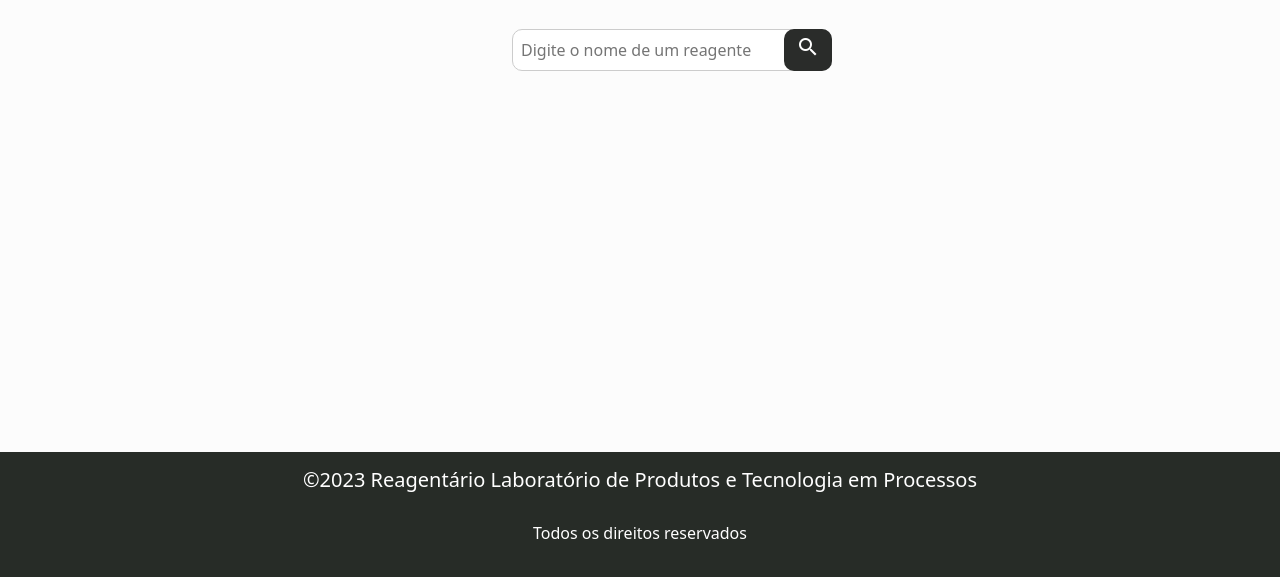
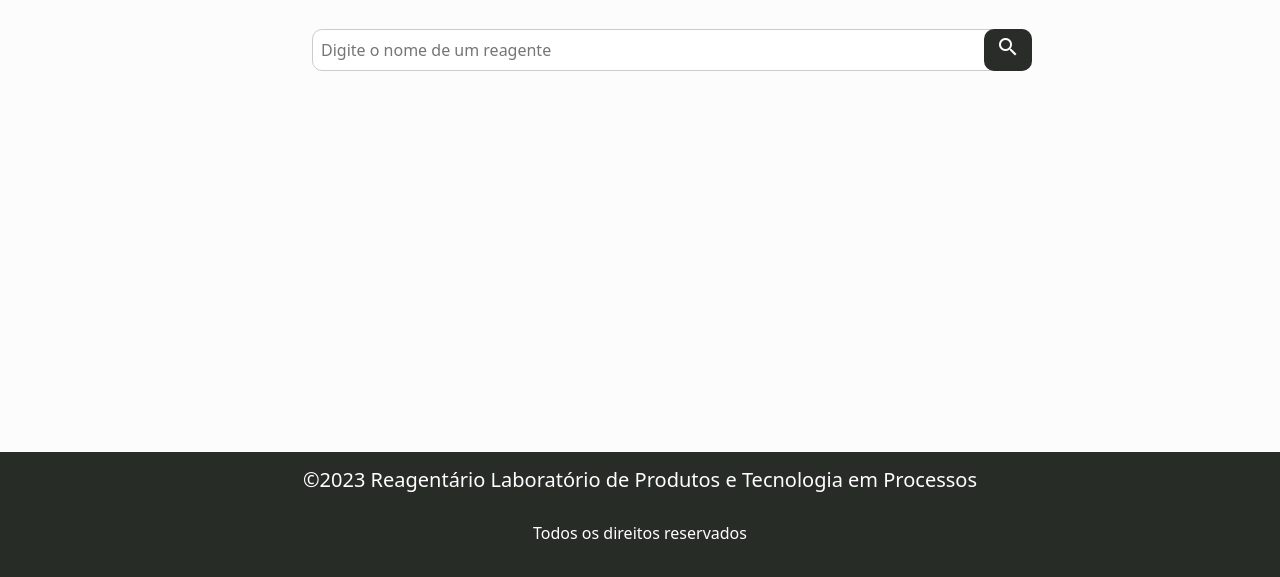
Before and after one commit to alessacrvlh/estoquereagente, a website: page search_reagente.html in a window 1280 px wide. Shown: the part 209-786 px from the top of the page. Drawn offline with nearby package versions, Linux system fonts and the light colour scheme.

Commit message:
teste pull e push

```diff
--- a/search_reagente.html
+++ b/search_reagente.html
@@ -37,6 +37,7 @@
       margin: -4rem;
       border-radius: 10px;
       align-items: center;
+
     }
 
     .btn-primary:hover {
@@ -66,6 +67,7 @@
       margin-bottom: 1rem;
       padding: 0.5rem;
       text-align: center;
+
     }
 
     .btn-group {
@@ -77,6 +79,7 @@
       text-align: center;
       margin-top: 2rem;
       display: flex;
+      /*flex-direction: column;*/
       justify-content: center;
       align-items: center;
     }
@@ -86,7 +89,7 @@
       border-radius: 10px;
       border: 1px solid #ccc;
       margin-right: 1rem;
-      width: 20rem;
+      width: 45rem;
     }
 
   </style>
```
